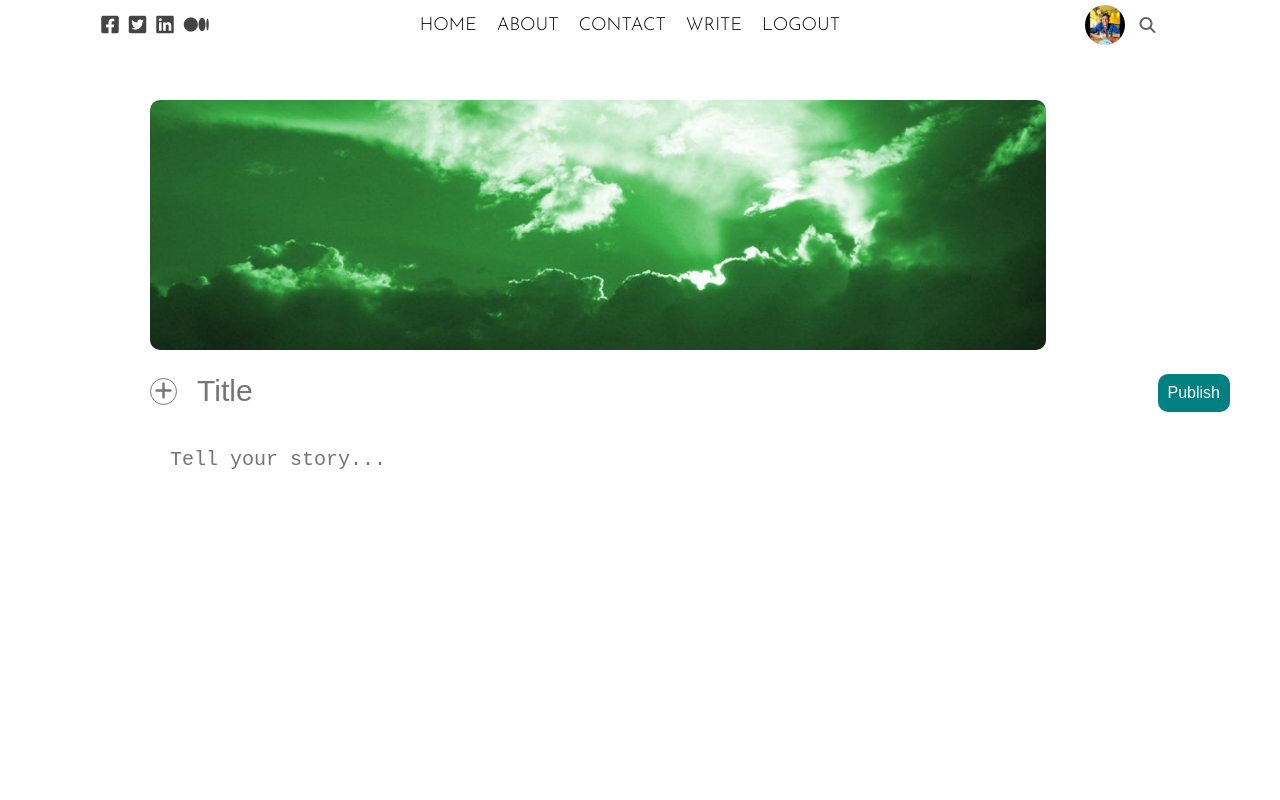
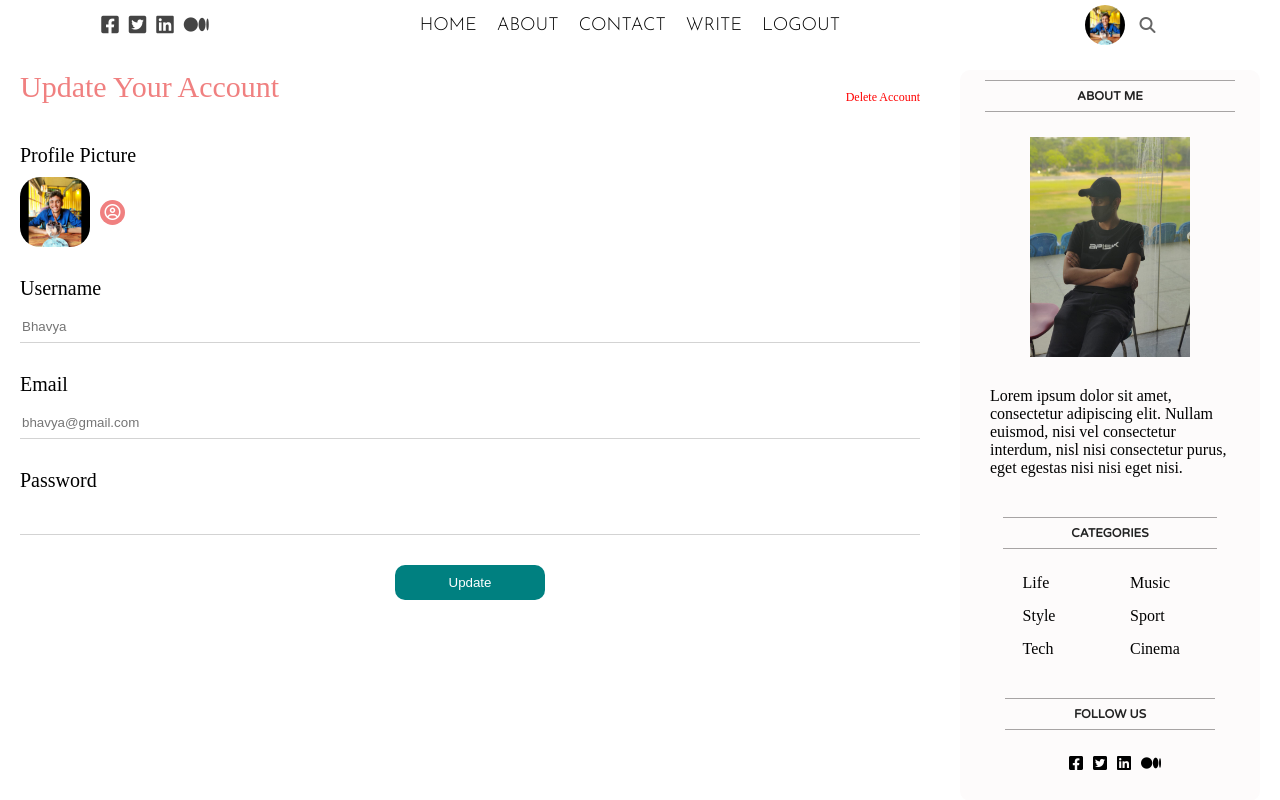
Before and after one commit to BhavyaT-135/Blog-Website---MERN-App, a React (Create React App) app: page / in a window 1280 px wide. Shown: the top 800 px of the page. Built offline with nearby package versions, Linux system fonts and the light colour scheme.

Commit message:
💄 ✨ Added settings page

```diff
--- a/src/App.js
+++ b/src/App.js
@@ -2,12 +2,13 @@
 import TopBar from "./components/topbar/TopBar";
 import Single from "./pages/single/Single";
 import Write from "./pages/write/Write";
+import Settings from "./pages/settings/Settings";
 
 function App() {
   return (
     <>
       <TopBar />
-      <Write />
+      <Settings />
     </>
   );
 }
--- /dev/null
+++ b/src/pages/settings/Settings.jsx
@@ -0,0 +1,37 @@
+import Sidebar from '../../components/sidebar/Sidebar'
+import ProfilePic from '../../assets/profile.jpeg';
+import './settings.css'
+
+export default function Settings() {
+  return (
+      <div className='settings'>
+          <div className='settingsWrapper'>
+              <div className='settingsTitle'>
+                  <span className='settingsUpdateTitle'>Update Your Account</span>
+                  <span className='settingsDeleteTitle'>Delete Account</span>
+              </div>
+              <form className='settingsForm'>
+                  <label>Profile Picture</label>
+                  <div className='settingsPP'>
+                      <img
+                          src={ProfilePic}
+                          alt=''
+                      />
+                      <label htmlFor='fileInput'>
+                        <i className='settingsPPIcon far fa-user-circle'></i>
+                      </label>
+                      <input type='file' id='fileInput' style={{display: 'none'}} />
+                  </div>
+                  <label>Username</label>
+                  <input type='text' placeholder='Bhavya' />
+                  <label>Email</label>
+                  <input type='text' placeholder='bhavya@gmail.com' />
+                  <label>Password</label>
+                  <input type='password' />
+                  <button className='settingsSubmit'>Update</button>
+              </form>
+          </div>
+          <Sidebar />
+      </div>
+  )
+}
--- /dev/null
+++ b/src/pages/settings/settings.css
@@ -0,0 +1,82 @@
+.settings {
+    display: flex;
+}
+
+.settingsWrapper{
+    flex: 9;
+    padding: 20px;
+}
+
+.settingsTitle{
+    display: flex;
+    align-items: center;
+    justify-content: space-between;
+}
+
+.settingsUpdateTitle{
+    font-size: 30px;
+    margin-bottom: 20px;
+    color: lightcoral;
+}
+
+.settingsDeleteTitle{
+    font-size: 12px;
+    color: red;
+    cursor: pointer;
+}
+
+.settingsForm{
+    display: flex;
+    flex-direction: column;
+}
+
+.settingsPP{
+    display: flex;
+    align-items: center;
+    margin: 10px 0;
+}
+
+.settingsPP > img{
+    width: 70px;
+    height: 70px;
+    border-radius: 20px;
+    object-fit: cover;
+}
+
+.settingsPPIcon{
+    width: 25px;
+    height: 25px;
+    border-radius: 50%;
+    background-color: lightcoral;
+    color: white;
+    display: flex;
+    align-items: center;
+    justify-content: center;
+    margin-left: 10px;
+    cursor: pointer;
+}
+
+.settingsForm > label{
+    font-size: 20px;
+    margin-top: 20px;
+}
+
+.settingsForm > input{
+    color: grey;
+    margin: 10px 0;
+    height: 30px;
+    border: none;
+    border-bottom: 1px solid lightgrey;
+}
+
+.settingsSubmit{
+    width: 150px;
+    align-self: center;
+    border: none;
+    border-radius: 10px;
+    color: white;
+    background-color: teal;
+    padding: 10px;
+    margin-top: 20px;
+    cursor: pointer;
+}
```
